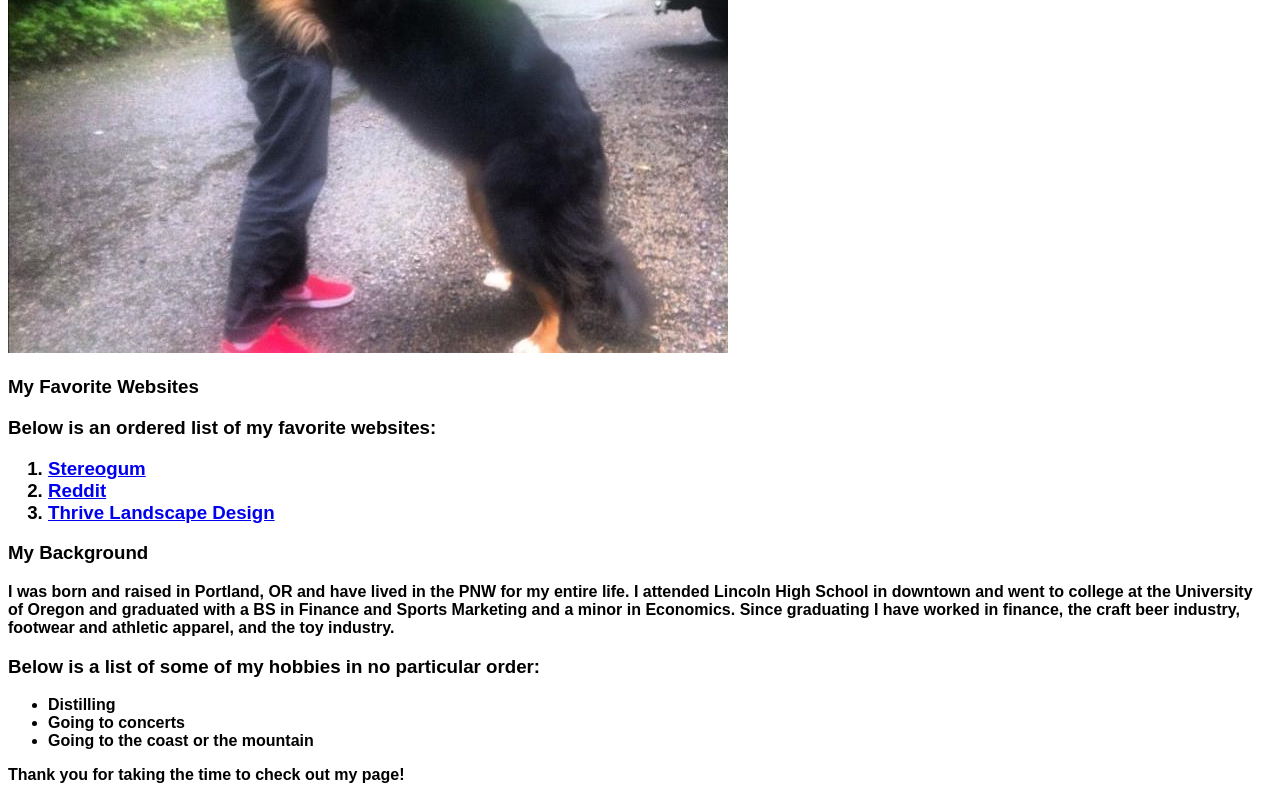
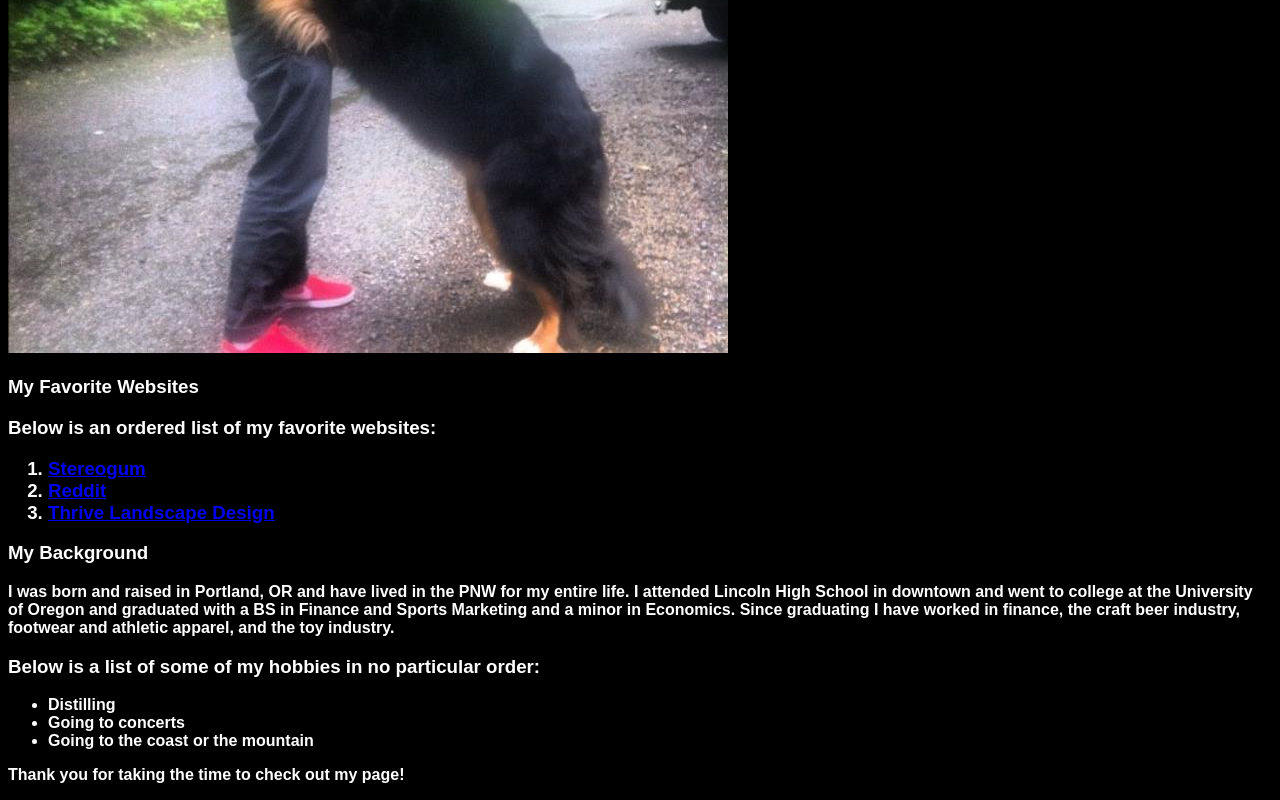
Before and after one commit to jackwaibel/AboutMe, a plain HTML site: page index.html in a window 1280 px wide. Shown: the part 700-1500 px from the top of the page. Drawn offline with Linux system fonts and the light colour scheme.

Commit message:
added additional formating to css_style.css to modify background color (black) and text (h3, p, ol, ul) to white

```diff
--- a/css/css_style.css
+++ b/css/css_style.css
@@ -12,17 +12,25 @@ h2 {
 
 h3 {
   font-family: arial;
+  color: white;
 }
 
 p {
   font-family: arial;
   text-align: left;
+  color: white;
 }
 
 ol {
   font-family: arial;
+  color: white;
 }
 
 ul {
   font-family: arial;
+  color: white;
 }
+
+body {
+  background-color: black;
+}
```
